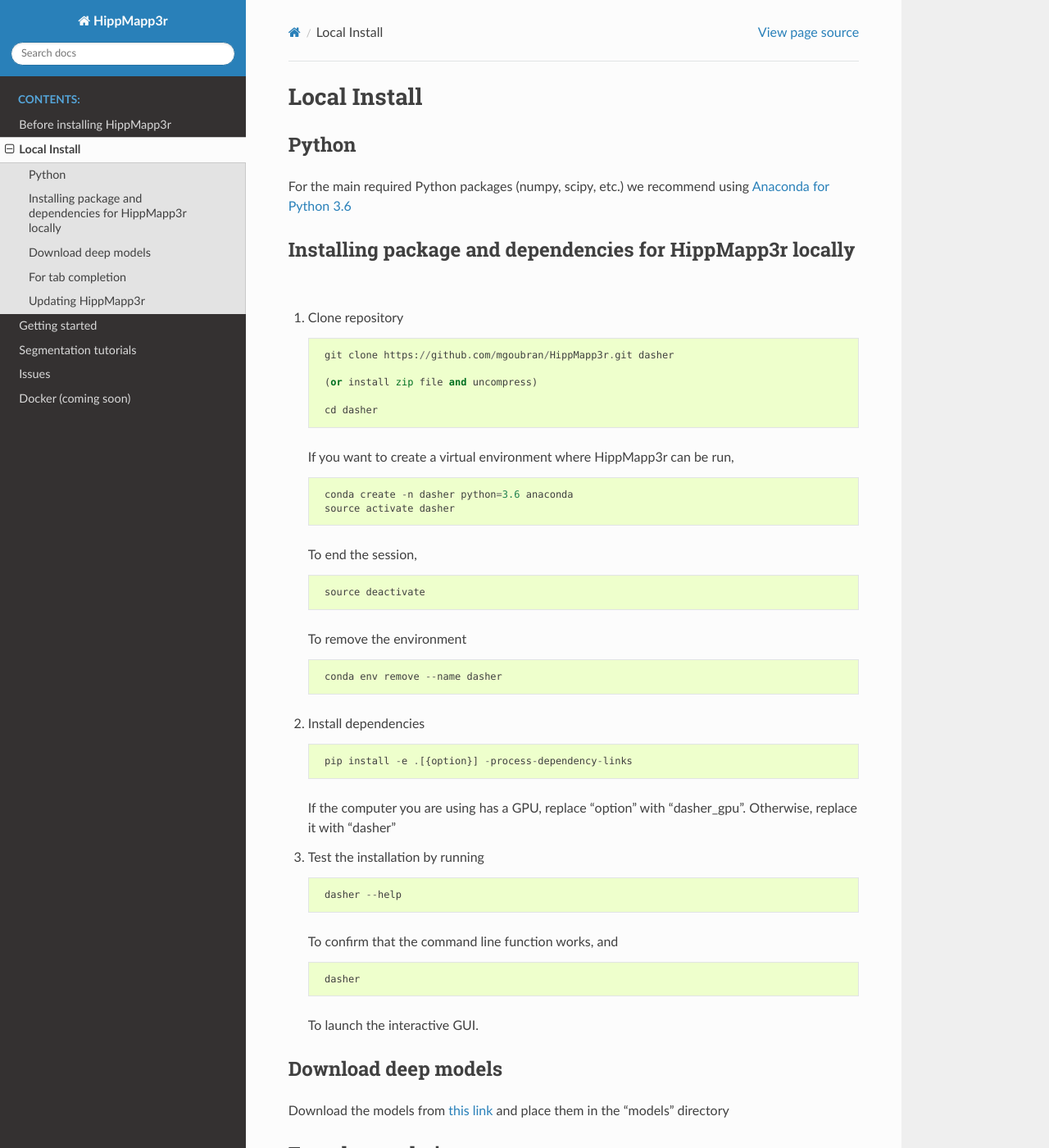
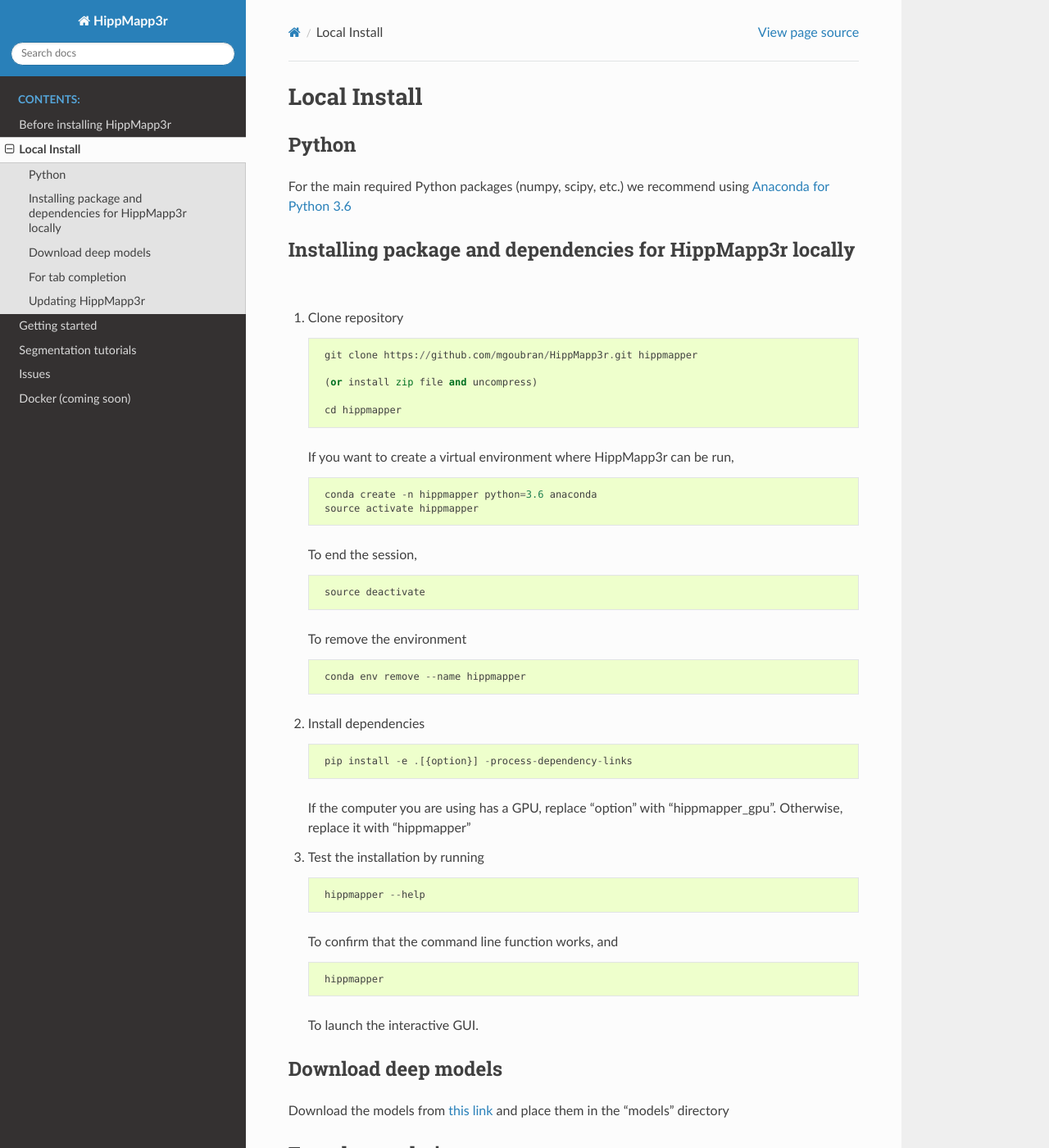
Before and after one commit to AICONSlab/HippMapp3r, a Sphinx documentation site: the page built from docs/install.md, in a window 1280 px wide and 1400 px high. Shown: the whole window at 82% size. Built offline with Sphinx 7.4.7 and the Read the Docs theme 2.0.0, drawn with Linux system fonts in a browser that asks for light colours.

```diff
--- a/docs/install.md
+++ b/docs/install.md
@@ -8,16 +8,16 @@ For the main required Python packages (numpy, scipy, etc.) we recommend using
 
 1. Clone repository
 
-        git clone https://github.com/mgoubran/HippMapp3r.git dasher
+        git clone https://github.com/mgoubran/HippMapp3r.git hippmapper
 
         (or install zip file and uncompress)
 
-        cd dasher
+        cd hippmapper
 
     If you want to create a virtual environment where HippMapp3r can be run,
 
-        conda create -n dasher python=3.6 anaconda
-        source activate dasher
+        conda create -n hippmapper python=3.6 anaconda
+        source activate hippmapper
 
     To end the session,
 
@@ -25,21 +25,21 @@ For the main required Python packages (numpy, scipy, etc.) we recommend using
 
     To remove the environment
 
-        conda env remove --name dasher
+        conda env remove --name hippmapper
 
 2. Install dependencies
 
         pip install -e .[{option}] -process-dependency-links
 
-    If the computer you are using has a GPU, replace "option" with "dasher_gpu". Otherwise, replace it with "dasher"
+    If the computer you are using has a GPU, replace "option" with "hippmapper_gpu". Otherwise, replace it with "hippmapper"
 
 3. Test the installation by running
 
-        dasher --help
+        hippmapper --help
 
    To confirm that the command line function works, and
 
-        dasher
+        hippmapper
 
    To launch the interactive GUI.
 
```
Also changed, not shown: dasher/__init__.py (+6 -6 lines), docs/beginner.md (+3 -3 lines), setup.py (+4 -4 lines), docs/images/hippmapper_gui.png (renamed from docs/images/dasher_gui.png), 8 other files.
